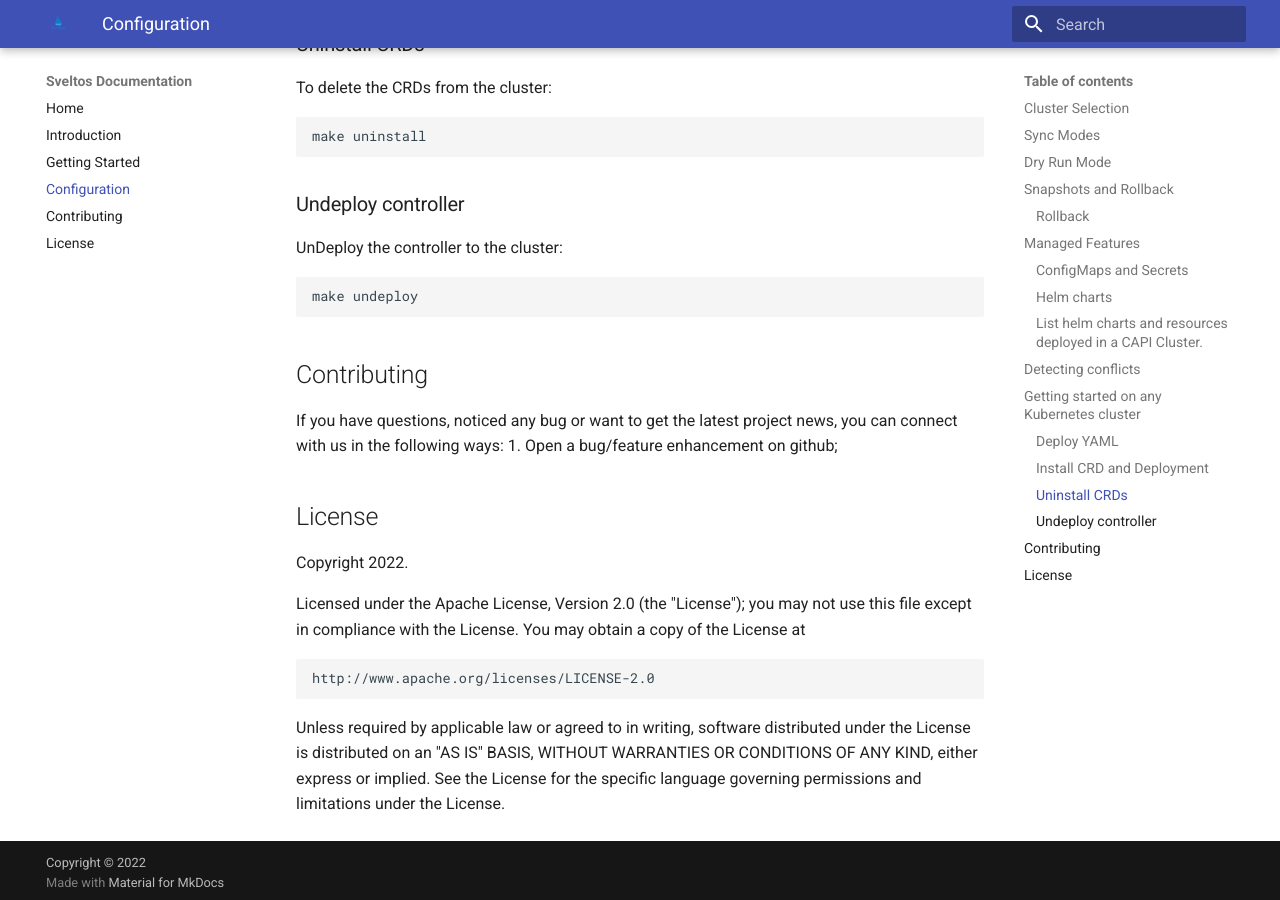
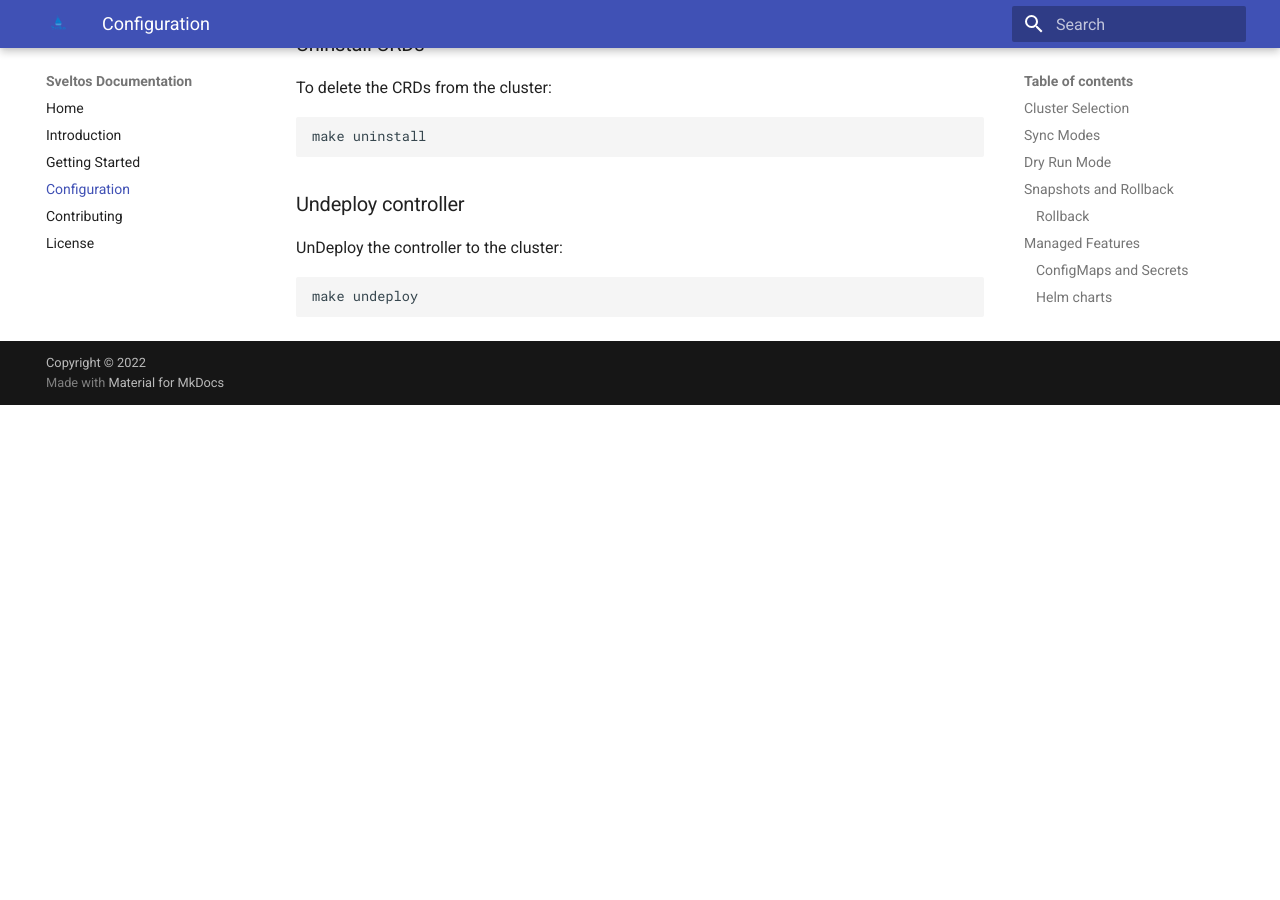
Before and after one commit to mbshields/mbshields.github.io, an MkDocs documentation site: the page built from docs/configuration.md, in a window 1280 px wide and 900 px high, scrolled down 7853 px. Built offline with MkDocs 1.6.1 and Material for MkDocs 9.7.7, drawn with Linux system fonts in a browser that asks for light colours; after the commit the page ends 8258 px from its top, so only the background shows below that.

Commit message:
more mkdocs

````diff
--- a/docs/configuration.md
+++ b/docs/configuration.md
@@ -310,23 +310,3 @@ UnDeploy the controller to the cluster:
 ```sh
 make undeploy
 ```
-
-## Contributing
-If you have questions, noticed any bug or want to get the latest project news, you can connect with us in the following ways:
-1. Open a bug/feature enhancement on github;
-
-## License
-
-Copyright 2022.
-
-Licensed under the Apache License, Version 2.0 (the "License");
-you may not use this file except in compliance with the License.
-You may obtain a copy of the License at
-
-    http://www.apache.org/licenses/LICENSE-2.0
-
-Unless required by applicable law or agreed to in writing, software
-distributed under the License is distributed on an "AS IS" BASIS,
-WITHOUT WARRANTIES OR CONDITIONS OF ANY KIND, either express or implied.
-See the License for the specific language governing permissions and
-limitations under the License.
````
